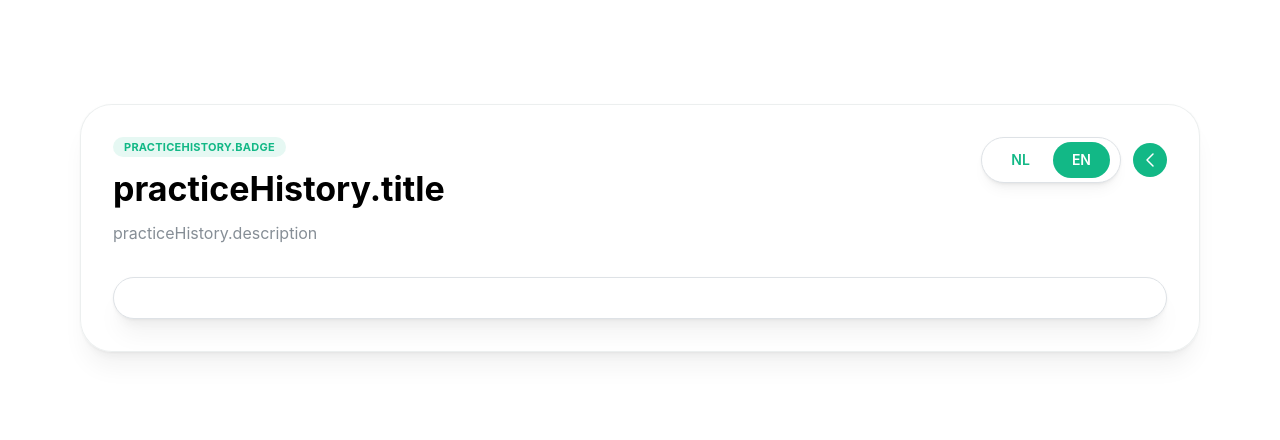
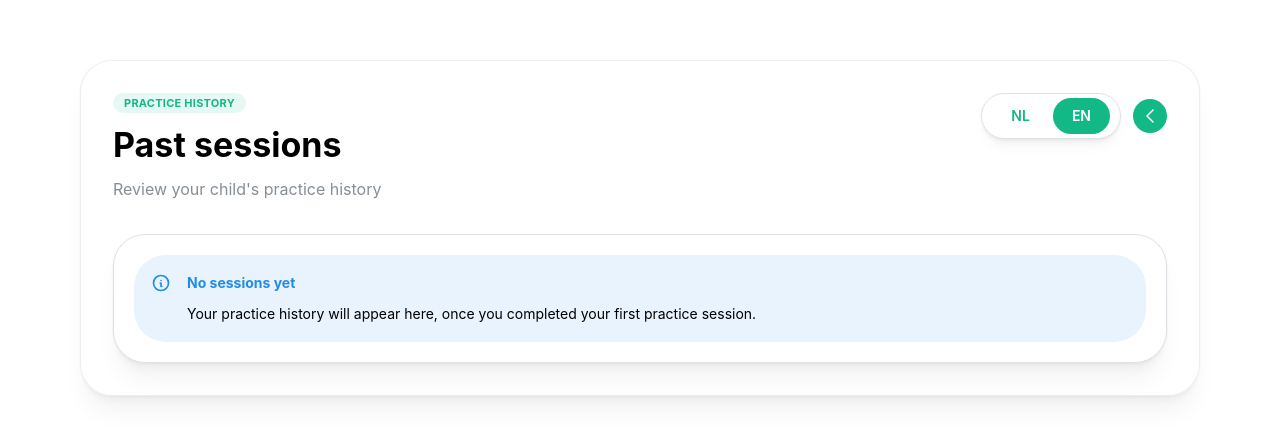
Before and after one commit to StefanBilliet/multiplication-tables, a React (Vite) app: page /practice-history in a window 1280 px wide. Shown: the part 172-612 px from the top of the page. Built offline with nearby package versions, Linux system fonts and the light colour scheme.

Commit message:
US-17 feat: show practice history sessions and empty state

```diff
--- a/src/features/practice-history/components/practiceHistoryScreen.tsx
+++ b/src/features/practice-history/components/practiceHistoryScreen.tsx
@@ -1,4 +1,5 @@
-import { Badge, Card, Center, Group, Stack, Text, Title } from '@mantine/core';
+import { Alert, Badge, Card, Center, Group, Stack, Text, Title } from '@mantine/core';
+import { IconInfoCircle } from '@tabler/icons-react';
 import type { FC } from 'react';
 import { useTranslation } from 'react-i18next';
 import LanguageSwitcher from '../../../shared/i18n/languageSwitcher.tsx';
@@ -15,6 +16,7 @@ type PracticeHistoryScreenProps = {
 
 const PracticeHistoryScreen: FC<PracticeHistoryScreenProps> = ({ sessions }) => {
   const { t } = useTranslation();
+  const sortedSessions = sessions.toSorted((left, right) => right.timestamp.localeCompare(left.timestamp));
 
   return (
     <Center className={classes.page}>
@@ -39,7 +41,18 @@ const PracticeHistoryScreen: FC<PracticeHistoryScreenProps> = ({ sessions }) =>
 
           <Card component="main" withBorder radius="xl">
             <Stack>
-              {sessions.map((session) => (
+              {sessions.length === 0 ? (
+                <Alert
+                  variant="light"
+                  color="blue"
+                  radius="xl"
+                  title={t('practiceHistory.emptyTitle')}
+                  icon={<IconInfoCircle />}
+                >
+                  {t('practiceHistory.emptyMessage')}
+                </Alert>
+              ) : (
+                sortedSessions.map((session) => (
                   <Card key={session.timestamp} withBorder radius="lg" className={classes.sessionCard}>
                     <Stack>
                       <Text size="sm" c="dimmed">
@@ -55,7 +68,8 @@ const PracticeHistoryScreen: FC<PracticeHistoryScreenProps> = ({ sessions }) =>
                       </Text>
                     </Stack>
                   </Card>
-              ))}
+                ))
+              )}
             </Stack>
           </Card>
         </Stack>
--- a/src/locales/en.json
+++ b/src/locales/en.json
@@ -67,5 +67,14 @@
     "backToTablesButton": "Back to tables",
     "continueButton": "Continue",
     "checkAnswerButton": "Check answer"
+  },
+  "practiceHistory": {
+    "badge": "Practice history",
+    "title": "Past sessions",
+    "description": "Review your child's practice history",
+    "emptyMessage": "Your practice history will appear here, once you completed your first practice session.",
+    "emptyTitle": "No sessions yet",
+    "tableLabel": "{{table}} times table",
+    "scoreLabel": "{{score}} correct answers"
   }
 }
--- a/src/locales/nl.json
+++ b/src/locales/nl.json
@@ -67,5 +67,14 @@
     "backToTablesButton": "Terug naar tafels",
     "continueButton": "Verder",
     "checkAnswerButton": "Controleer"
+  },
+  "practiceHistory": {
+    "badge": "Oefengeschiedenis",
+    "title": "Vorige sessies",
+    "description": "Bekijk de oefengeschiedenis van je kind",
+    "emptyMessage": "Je oefengeschiedenis verschijnt hier zodra je je eerste oefensessie hebt voltooid.",
+    "emptyTitle": "Nog geen sessies",
+    "tableLabel": "Tafel van {{table}}",
+    "scoreLabel": "{{score}} goede antwoorden"
   }
 }
```
Also changed, not shown: src/shared/testing/factories/sessionCompletedEventFactory.ts (added, +13 -0 lines), 1 other file (tests, documents, lock files or other folders). Lines whose indentation alone changed are shown as unchanged.
